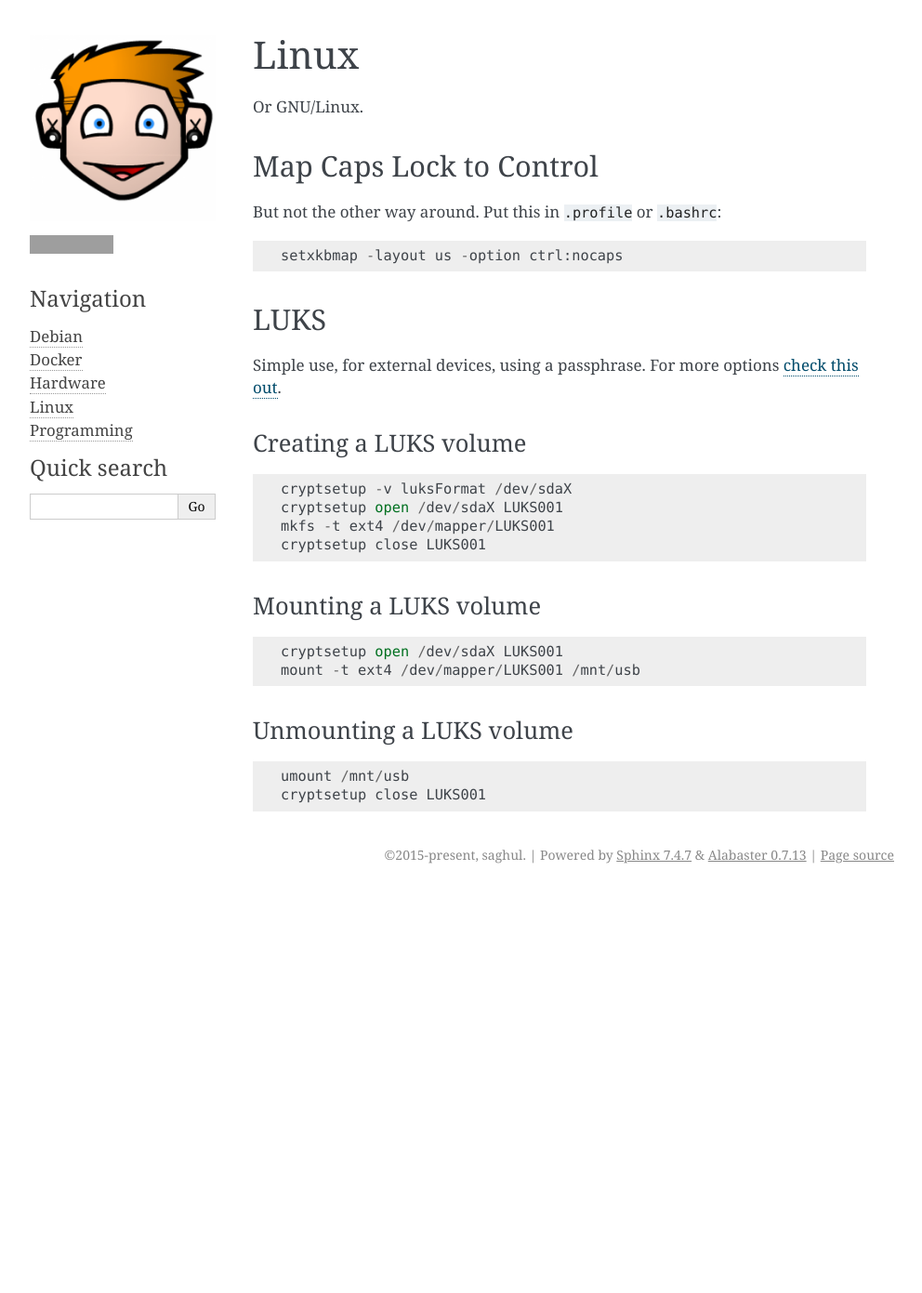
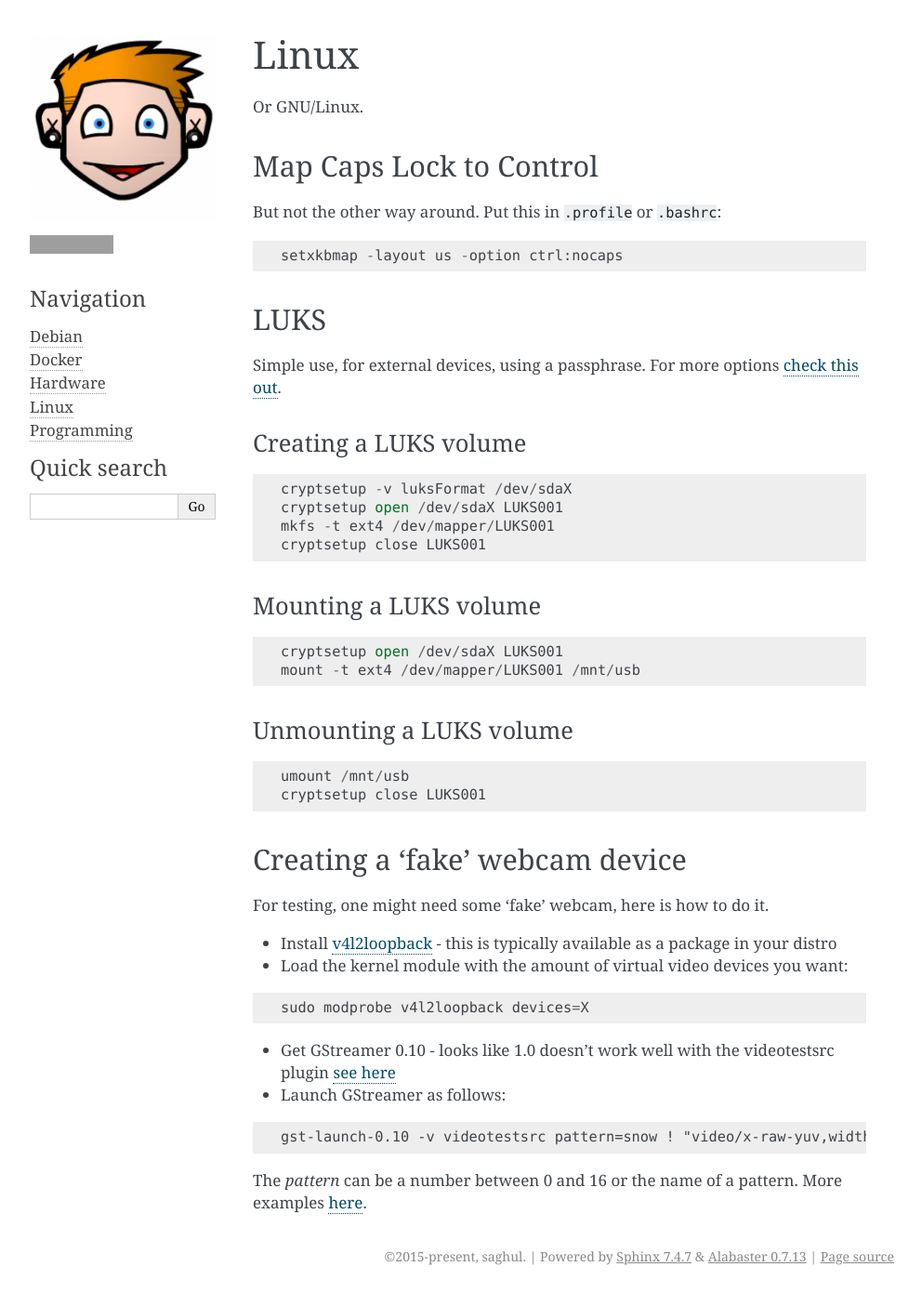
Before and after one commit to saghul/notes, a Sphinx documentation site: the page built from source/linux.rst, in a window 1280 px wide. Shown: the whole page at 93% size, without its empty margins (148-1140 px from the left). Built offline with Sphinx 7.4.7, drawn with Linux system fonts in a browser that asks for light colours; before the commit the page ends 959 px from its top, so only the background shows below that; grey boxes are pictures that could not be loaded.

Commit message:
Note: creating 'fake' webcams

```diff
--- a/source/linux.rst
+++ b/source/linux.rst
@@ -48,3 +48,30 @@ Unmounting a LUKS volume
 
     umount /mnt/usb
     cryptsetup close LUKS001
+
+
+Creating a 'fake' webcam device
+-------------------------------
+
+For testing, one might need some 'fake' webcam, here is how to do it.
+
+* Install `v4l2loopback <https://github.com/umlaeute/v4l2loopback>`_ - this is
+  typically available as a package in your distro
+
+* Load the kernel module with the amount of virtual video devices you want:
+
+::
+
+    sudo modprobe v4l2loopback devices=X
+
+* Get GStreamer 0.10 - looks like 1.0 doesn't work well with the videotestsrc plugin
+  `see here <https://github.com/umlaeute/v4l2loopback/issues/83>`_
+
+* Launch GStreamer as follows:
+
+::
+
+    gst-launch-0.10 -v videotestsrc pattern=snow ! "video/x-raw-yuv,width=640,height=480,framerate=15/1,format=(fourcc)YUY2" ! v4l2sink device=/dev/videoX
+
+The `pattern` can be a number between 0 and 16 or the name of a pattern.
+More examples `here <https://github.com/umlaeute/v4l2loopback/wiki/Gstreamer>`_.
```
